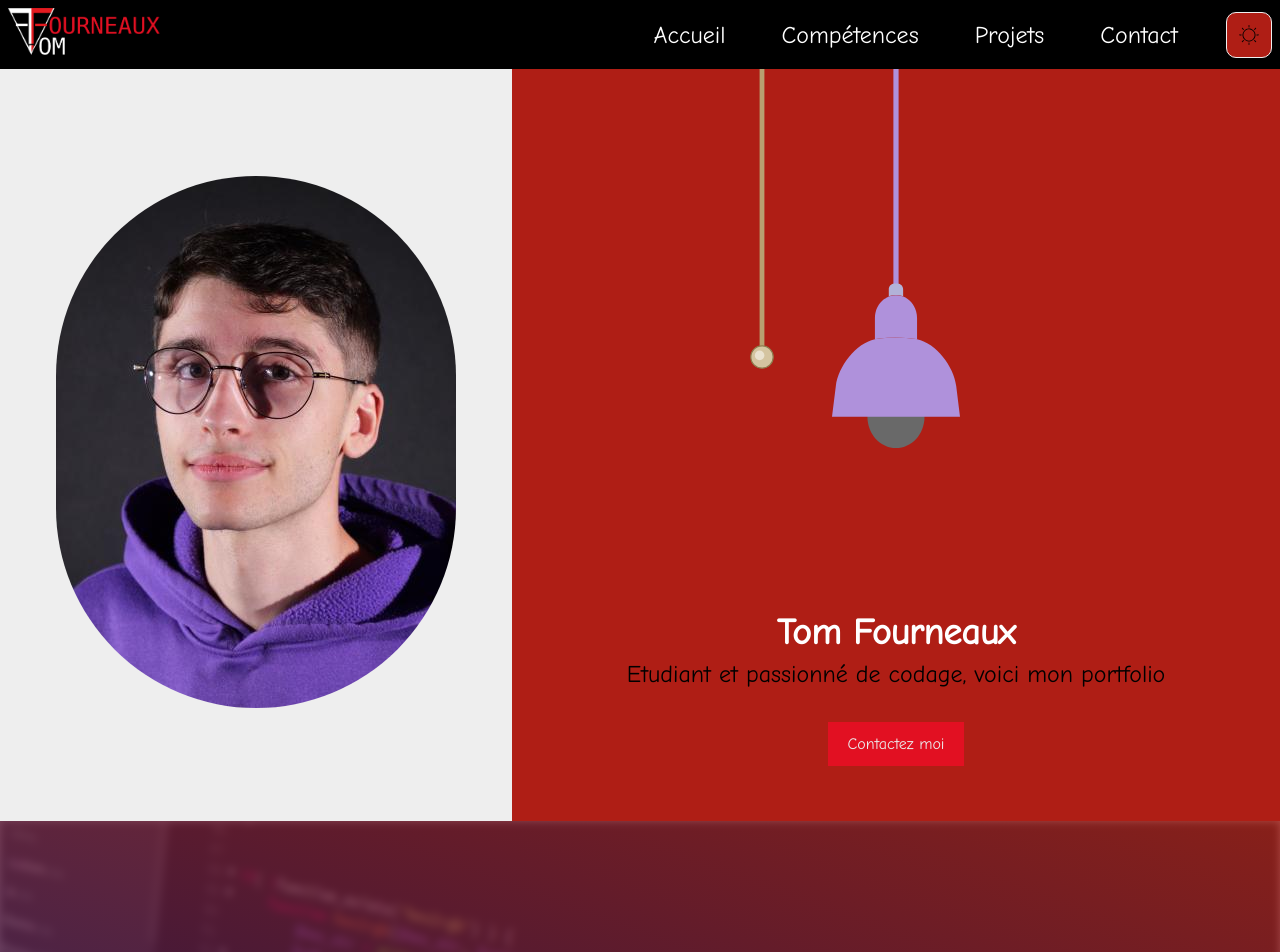
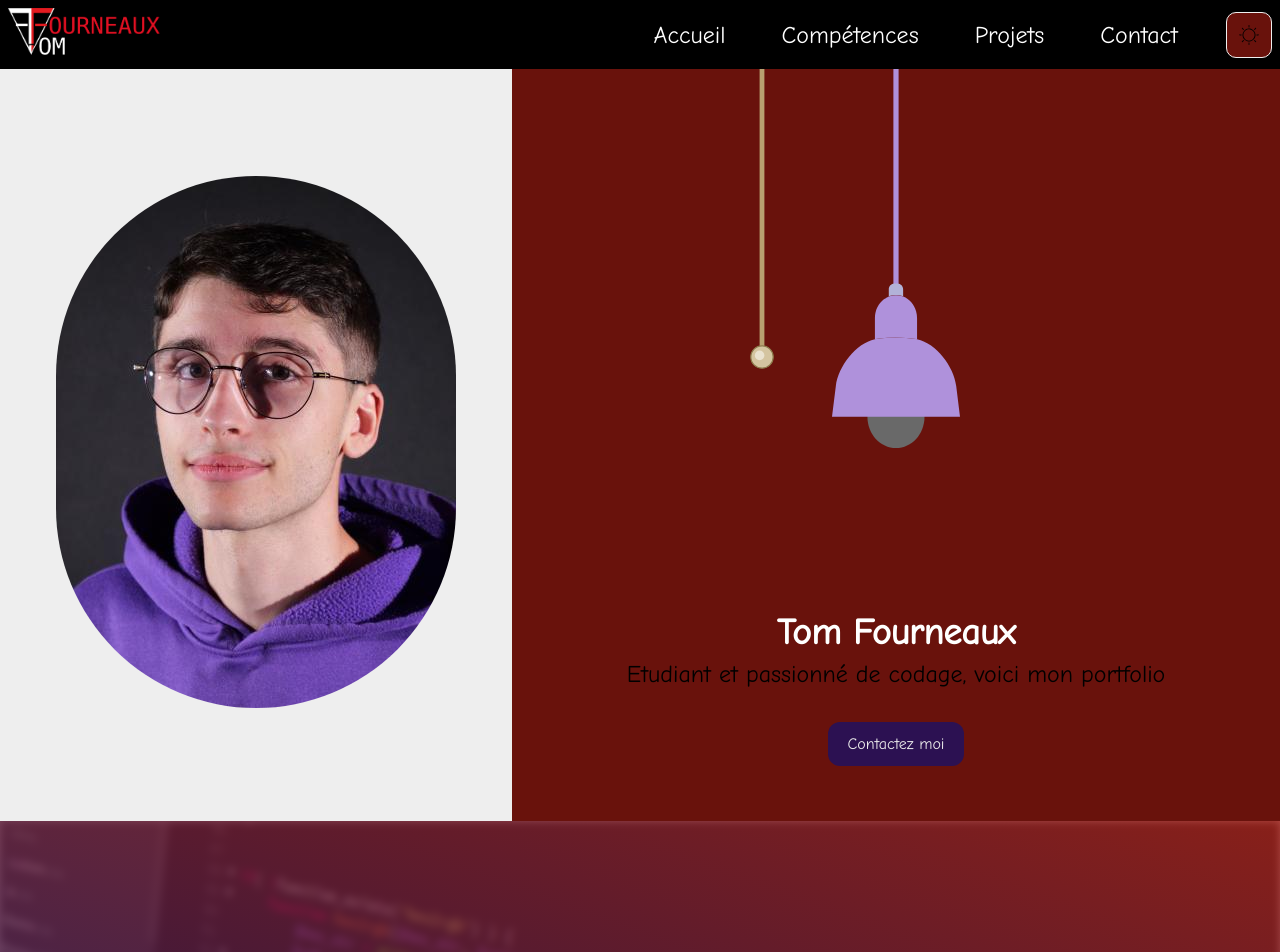
Before and after one commit to tomfrx12/portfolio-react-tom-fourneaux, a React (Vite) app: page / in a window 1280 px wide. Shown: the top 952 px of the page. Built offline with nearby package versions, Linux system fonts and the light colour scheme.

Commit message:
feat(ButtonNav): rounded button, change the color red

```diff
--- a/src/components/ButtonNav.jsx
+++ b/src/components/ButtonNav.jsx
@@ -2,17 +2,13 @@ import { Link } from "react-router";
 
 export default function ButtonNav({children, link, className = ""}) {
     return (
-        <Link to={`/${link}`} className={`relative flex-col p-8 ${className}`} onClick={() => window.scrollTo(0, 0)}>
-            <a
-                href=""
-                className="group relative inline-block cursor-pointer align-middle text-center min-h-[30px] no-underline select-none"
-            >
-                <span className="relative block bg-(--color-primary) px-5 py-2.5 text-[#EBEBEB] transition-all duration-500">
+        <Link to={`/${link}`} className={`relative flex-col m-8 group inline-block cursor-pointer align-middle text-center no-underline select-none${className}`} onClick={() => window.scrollTo(0, 0)}>
+            <span className="relative block dark:bg-(--color-primary) bg-(--color-red-background-dark) px-5 py-2.5 text-[#EBEBEB] transition-all duration-500 rounded-xl">
                 {children}
             </span>
 
             <svg
-                    className="pointer-events-none absolute h-[calc(100%)] w-[calc(100%)] overflow-visible scale-y-[-1] transition-transform duration-1000 ease-in-out delay-0 group-hover:translate-x-0.5 group-hover:translate-y-0.5 group-hover:delay-800"
+                className="pointer-events-none rounded-xl absolute h-[calc(100%)] w-[calc(100%)] overflow-visible scale-y-[-1] transition-transform duration-1000 ease-in-out delay-0 group-hover:translate-x-0.5 group-hover:translate-y-0.5 group-hover:delay-800"
                 xmlns="http://www.w3.org/2000/svg"
             >
                 <rect
@@ -20,14 +16,14 @@ export default function ButtonNav({children, link, className = ""}) {
                     y="50"
                     width="100%"
                     height="100%"
+                    rx="12"
                     fill="none"
                     stroke="#EBEBEB"
                     strokeWidth="2"
                     pathLength="100"
-                        className="[stroke-dasharray:100] [stroke-dashoffset:100] transition-all duration-1000 ease-in-out group-hover:[stroke-dashoffset:0]"
+                    className="[stroke-dasharray:100] [stroke-dashoffset:100] rounded-xl transition-all duration-1000 ease-in-out group-hover:[stroke-dashoffset:0]"
                 />
             </svg>
-            </a>
         </Link>
     );
 };
--- a/src/index.css
+++ b/src/index.css
@@ -5,11 +5,11 @@
 @layer base {
     :root {
         font-family: 'Comic Neue', cursive !important;
-        --color-primary: #E21022;
+        --color-primary: #af1e15;
         --color-cv-primary: #733280;
         --color-white-background: #eeeeee;
         --color-white-background-dark: #0f0f0f;
-        --color-red-background: #af1e15;
+        --color-red-background: #69120C;
         --color-red-background-dark: #2c1152;
         --color-bg-grey: #bbbbbb;
         --color-bg-grey-dark: #111111;
```
Lines whose indentation alone changed are shown as unchanged.
